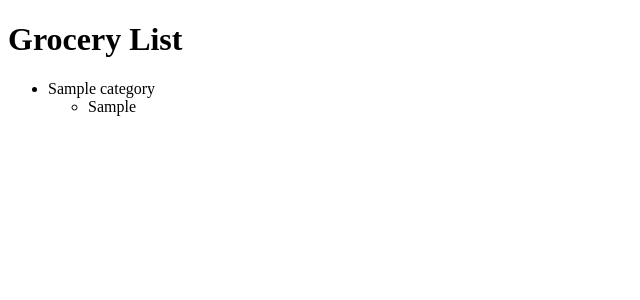
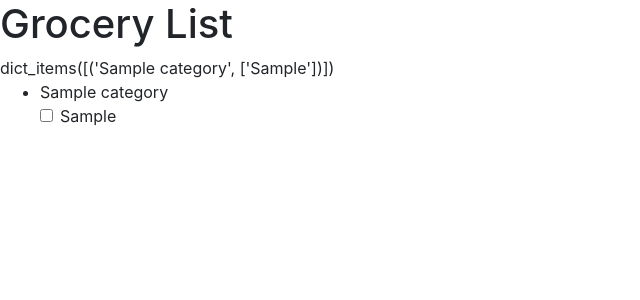
Before and after one commit to haileemiu/grocery_list, a Django app: page /grocery_list/list/ in a window 1280 px wide. Shown: the top 300 px of the page, without its empty margins (0-640 px from the left). Run offline with Django 3.2, Linux system fonts and the light colour scheme; tables that the repository leaves empty hold one stand-in row (values such as "Sample post"); some libraries are stand-ins or nearby versions.

Commit message:
checkboxes (visual)

```diff
--- a/grocery_list/models.py
+++ b/grocery_list/models.py
@@ -19,7 +19,8 @@ class Item(models.Model):
   category =  models.ForeignKey(Category, on_delete=models.DO_NOTHING, blank=True, null=True)
 
   def __str__(self):
-    return f"{self.item} - {self.quantity}"
+    # return f"{self.item} - {self.quantity}"
+    return self.item
 
   def get_absolute_url(self):
     return reverse('grocery_list:list')
--- a/grocery_list/templates/grocery_list/base.html
+++ b/grocery_list/templates/grocery_list/base.html
@@ -4,6 +4,7 @@
   <meta charset="UTF-8">
   <meta name="viewport" content="width=device-width, initial-scale=1.0">
   <meta http-equiv="X-UA-Compatible" content="ie=edge">
+  <link rel="stylesheet" href="https://maxcdn.bootstrapcdn.com/bootstrap/4.0.0/css/bootstrap.min.css" integrity="sha384-Gn5384xqQ1aoWXA+058RXPxPg6fy4IWvTNh0E263XmFcJlSAwiGgFAW/dAiS6JXm" crossorigin="anonymous">
   <title>Grocery List</title>
 </head>
 <body>
--- a/grocery_list/templates/grocery_list/item_list.html
+++ b/grocery_list/templates/grocery_list/item_list.html
@@ -1,15 +1,19 @@
 {% extends 'grocery_list/base.html' %}
 
 {% block body_block %}
+{{grocery_list}}
   <ul>
     {% for category,items in grocery_list %}
       <li>
           {{ category }}
-          <ul>
-            {% for item in items %}
-              <li>{{ item }}</li>
-            {% endfor %}
-          </ul>
+          {% for item in items %}
+          <ul class="form-check">
+              <input class="form-check-input" type="checkbox" value="" id="defaultCheck1">
+              <label class="form-check-label" for="defaultCheck1">
+                {{ item }}
+              </label>
+            </ul>
+          {% endfor %}
       </li>
     {% endfor %}
   </ul>
```
